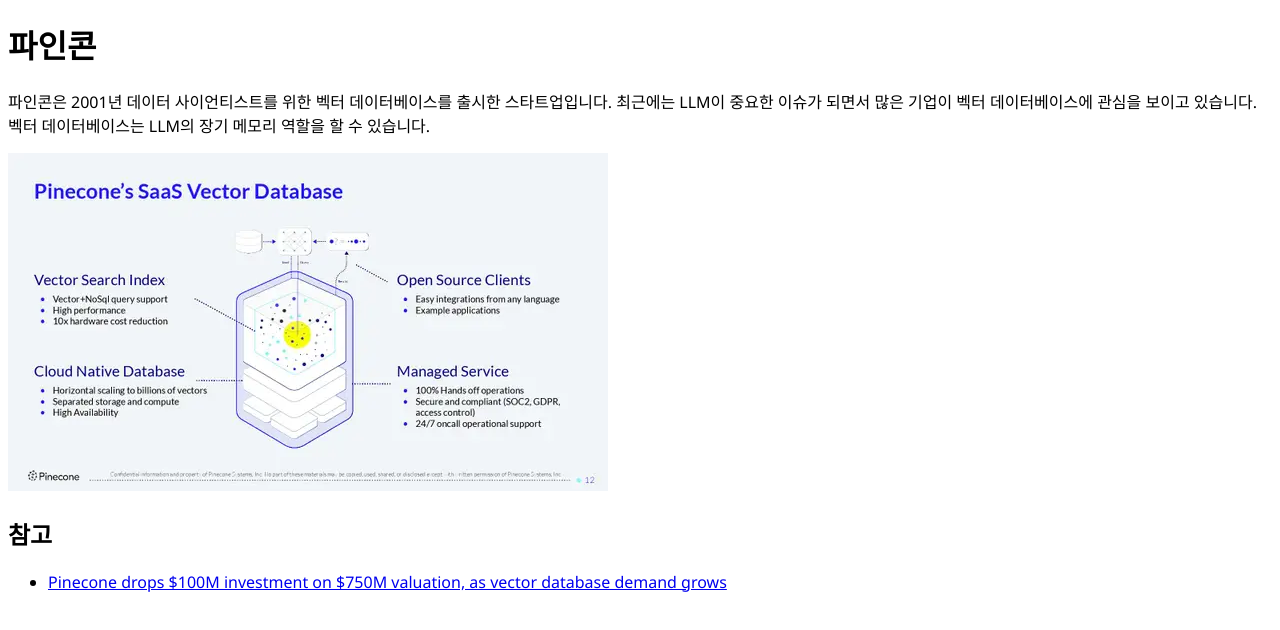
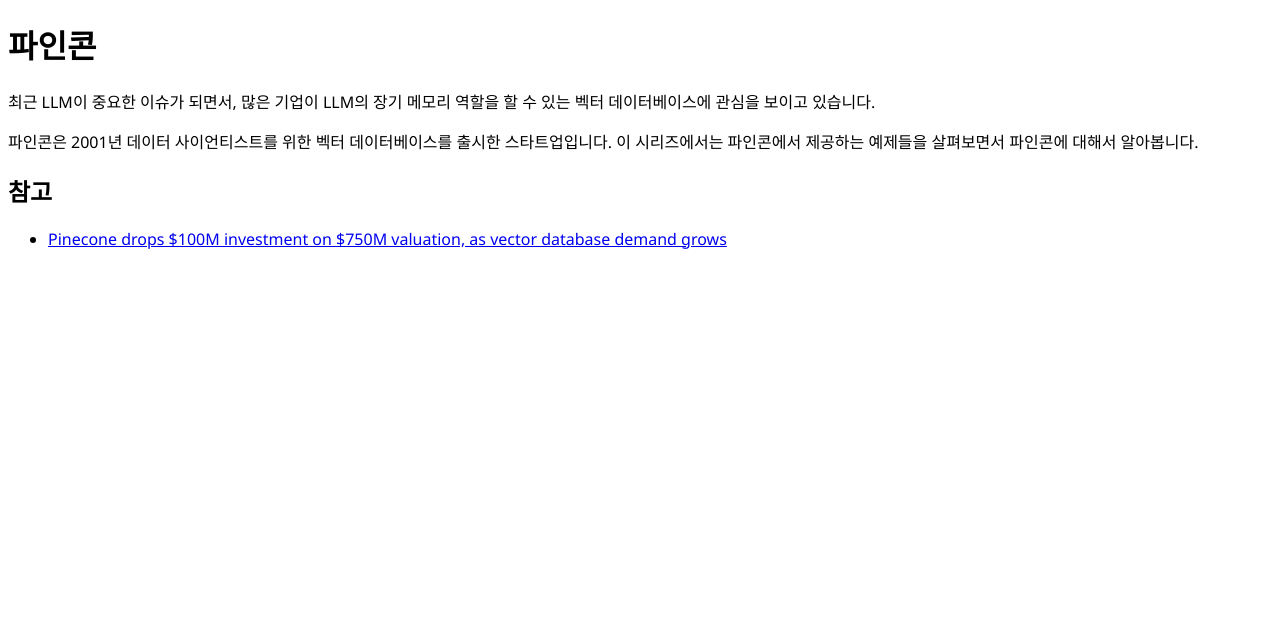
Before and after one commit to marron-b/brown, a Next.js app: page /pinecone/about_pinecone in a window 1280 px wide. Shown: the top 630 px of the page. Built offline with nearby package versions, Linux system fonts and the light colour scheme.

Commit message:
Update datacenter

```diff
--- a/pages/pinecone/about_pinecone.mdx
+++ b/pages/pinecone/about_pinecone.mdx
@@ -3,10 +3,10 @@
 description: 파인콘 스타트업과 벡터 데이터베이스
 ---
 # 파인콘
-파인콘은 2001년 데이터 사이언티스트를 위한 벡터 데이터베이스를 출시한 스타트업입니다.
-최근에는 LLM이 중요한 이슈가 되면서 많은 기업이 벡터 데이터베이스에 관심을 보이고 있습니다. 벡터 데이터베이스는 LLM의 장기 메모리 역할을 할 수 있습니다.
+최근 LLM이 중요한 이슈가 되면서, 많은 기업이 LLM의 장기 메모리 역할을 할 수 있는 벡터 데이터베이스에 관심을 보이고 있습니다.
 
-![](/images/pinecone_image_01.webp)
+
+파인콘은 2001년 데이터 사이언티스트를 위한 벡터 데이터베이스를 출시한 스타트업입니다. 이 시리즈에서는 파인콘에서 제공하는 예제들을 살펴보면서 파인콘에 대해서 알아봅니다.
 
 
 
```
Also changed, not shown: 1 other file (tests, documents, lock files or other folders).
